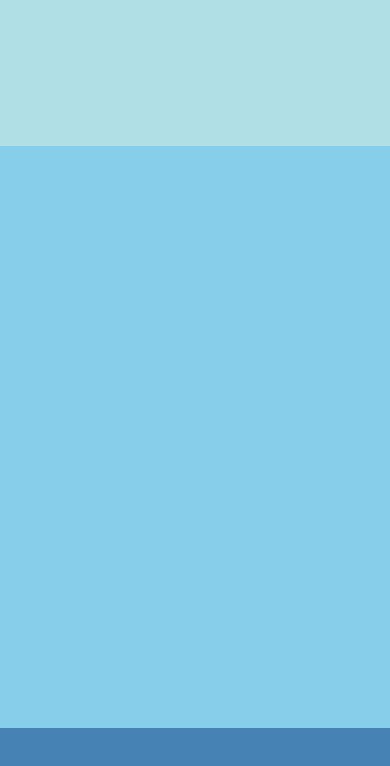
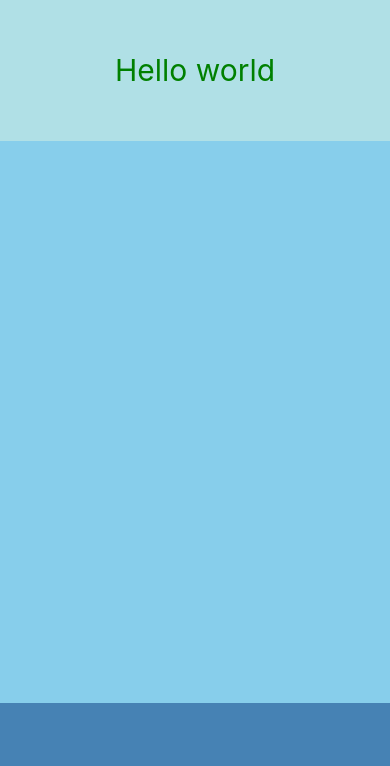
Before and after one commit to DavidRockin/faste-app, a React Native app: screen / in a window 390 px wide. Shown: the top 766 px of the page. Built offline with nearby package versions, Linux system fonts and the light colour scheme.

Commit message:
Make separate components for main app container

```diff
--- a/App.js
+++ b/App.js
@@ -14,22 +14,3 @@ const App = () => {
 }
 
 export default App;
-
-const styles = StyleSheet.create({
-  container: {
-    flex: 1,
-    justifyContent: 'center',
-    alignItems: 'center',
-    backgroundColor: '#F5FCFF',
-  },
-  welcome: {
-    fontSize: 20,
-    textAlign: 'center',
-    margin: 10,
-  },
-  instructions: {
-    textAlign: 'center',
-    color: '#333333',
-    marginBottom: 5,
-  },
-});
--- a/components/MainAppContainer.js
+++ b/components/MainAppContainer.js
@@ -1,14 +1,19 @@
 import React, { useState } from 'react';
-import { View } from 'react-native';
+import { View, Text, StyleSheet } from 'react-native';
+
+import NavigationTab from './NavigationTab';
 
 const MainAppContainer = () => {
-    return (
-        <View style={{flex: 6}}>
-          <View style={{flex : 1, backgroundColor: 'powderblue'}} />
-          <View style={{flex: 4, backgroundColor: 'skyblue'}} />
-          <View style={{flex: 0.8, backgroundColor: 'steelblue'}} />
-        </View>
-    );
+  const [caption, setCaption] = useState("Hello world");
+
+  return (
+    <View style={{ flex: 6 }}>
+      {/* <View style={styles.navbarContainer} /> */}
+      <NavigationTab caption={caption}/>
+      <View style={{ flex: 4, backgroundColor: 'skyblue' }} />
+      <View style={{ flex: 1, backgroundColor: 'steelblue' }} />
+    </View>
+  );
 }
 
 export default MainAppContainer;
--- /dev/null
+++ b/components/NavigationTab.js
@@ -0,0 +1,30 @@
+import React, { useState } from 'react';
+import { View, Text, StyleSheet } from 'react-native';
+
+const styles = StyleSheet.create({
+    navbarContainer: {
+        flex: 1,
+        alignItems: "flex-start",
+        justifyContent: "center",
+        alignContent: "center",
+        backgroundColor: 'powderblue'
+    },
+    navbarCaption: {
+        textAlign: "center",
+        alignSelf: "center",
+        color: 'green',
+        fontSize: 30
+    }
+});
+
+const NavigationTab = ({ caption }) => {
+    return (
+        <>
+            <View style={styles.navbarContainer}>
+                <Text style={styles.navbarCaption}>{caption}</Text>
+            </View>
+        </>
+    );
+}
+
+export default NavigationTab;
```
Also changed, not shown: components/BottomMenu.js (added, +11 -0 lines).
